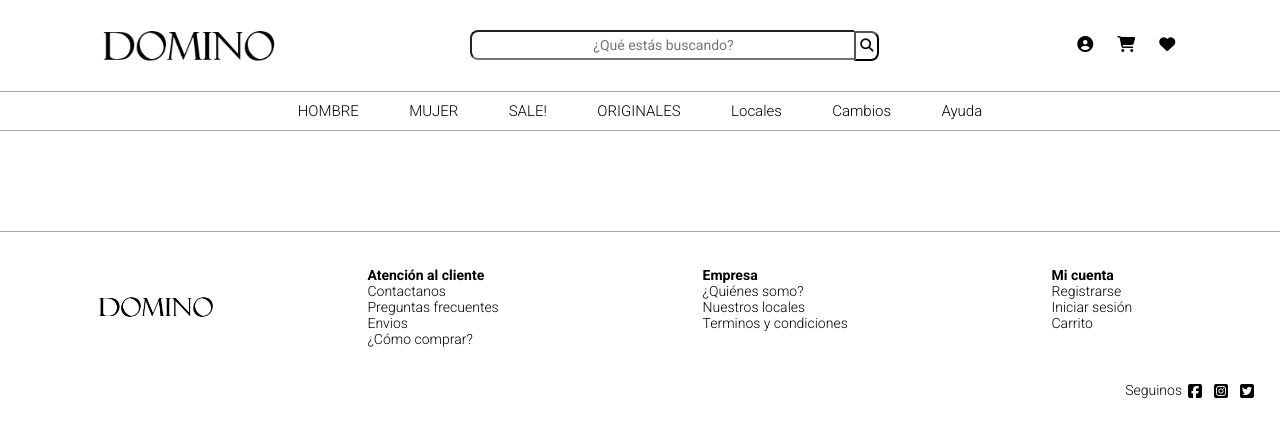
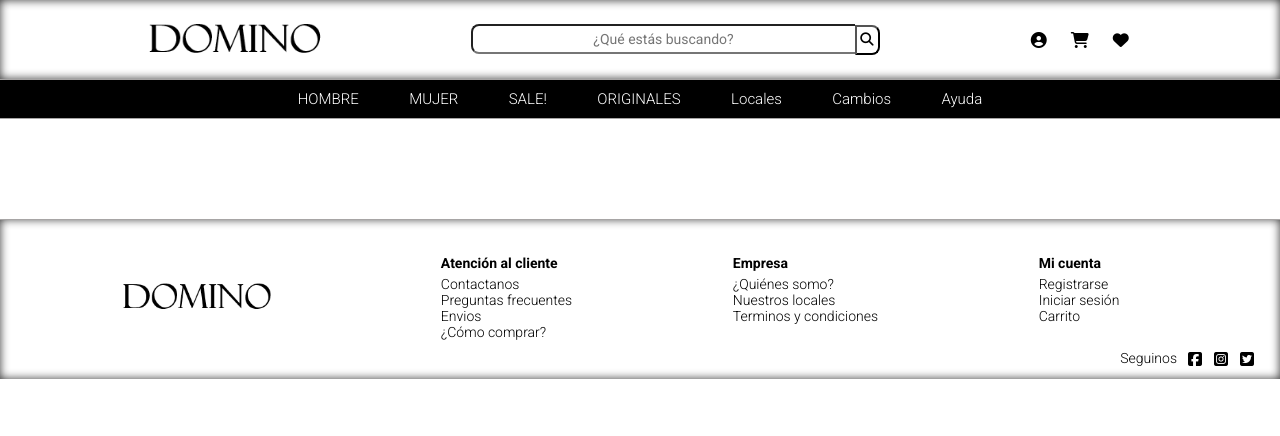
Before and after one commit to adrihui/H-F, a website: page views/index.html in a window 1280 px wide. Drawn offline with Linux system fonts and the light colour scheme.

Commit message:
cambios nuevos

```diff
--- a/public/css/general.css
+++ b/public/css/general.css
@@ -1,5 +1,5 @@
 @import url('https://fonts.googleapis.com/css2?family=Roboto:wght@300;400;500;700&display=swap');
-@import url('https://fonts.googleapis.com/css2?family=Open+Sans&display=swap');
+@import url('https://fonts.googleapis.com/css2?family=Open+Sans:ital,wght@0,400;0,600;1,700&display=swap');
 
 
 *{
@@ -17,6 +17,10 @@ li{
     list-style: none;
 }
 
+header a:hover, footer a:hover, .fa-heart:hover{
+    color: grey;
+}
+
 .fa-twitter-square:hover{
     color: lightskyblue;
 }
@@ -28,7 +32,3 @@ li{
 .fa-instagram-square:hover{
     color: violet
 }
-
-.fa-user-circle:hover, .fa-shopping-cart:hover, .fa-heart:hover, .fa-bars:hover, .fa-search:hover, .nav-principal li a:hover, footer article a:hover{
-    color: grey;
-}
--- a/public/css/index.css
+++ b/public/css/index.css
@@ -1,10 +1,11 @@
 /*---------- header ----------*/
-
 header .header-sup{
+    height: 60px;
     display: flex;
     flex-direction: row;
-    justify-content: space-around;
+    justify-content: space-evenly;
     border-bottom: solid 1px rgb(167, 165, 165);
+    box-shadow: 0px 0px 10px 0px #333 inset;
 }
 
 header .logo{
@@ -17,8 +18,8 @@ header .logo img{
 }
 
 header .buscador{
-    padding: 30px 0;
     display: none;
+    align-self: center;
 }
 
 header .buscar{
@@ -41,14 +42,24 @@ header .burger-buscar{
     order: -1;
 }
 
+header nav{
+    display: flex;
+    align-self: center;
+    flex-direction: column;
+}
+
 header .nav1, header .nav2{
     display: flex;
-    padding: 24% 0;
+    margin-top: 0;
+    margin-bottom: 0rem;
+    padding-left: 0rem;
 }
+
 
 header .nav1 i, header .nav2 i{
     padding: 6px 8px;
 }
+
 
 header .nav2 li:last-child{
     display: none;
@@ -60,6 +71,8 @@ header .nav-principal{
     padding: 10px;
     border-bottom: solid 1px rgb(167, 165, 165);
     display: none;
+    background-color: rgb(0, 0, 0);
+    margin-bottom: 0em;
  }
 
 header .nav-principal li{
@@ -72,6 +85,7 @@ header .nav-principal li{
 header .nav-principal li a{
     font-weight: lighter;
     font-size: 15px;
+    color: white;
 }
 
 
@@ -82,6 +96,11 @@ main{
 
 
 /*---------- footer ----------*/
+
+footer{
+    box-shadow: 0px 0px 10px 0px #333 inset;
+}
+
 footer section{
     display: flex;
     flex-direction: column;
@@ -109,13 +128,21 @@ footer section article{
     margin: 0 10%;
 }
 
+footer section article ul{
+    margin-bottom: 0rem;
+    padding-left: 0rem;
+}
+
 footer section article ul h4{
     border-bottom: solid 1px rgb(167, 165, 165);
+    margin-bottom: 0rem;
+    padding-left: 0rem;
+    font-size: 14px;
+    padding-bottom: 5px;
 }
 
 footer .redes{
     display: flex;
-    flex-direction: row;
     justify-content:flex-end;
     padding-bottom: 20px;
 }
@@ -123,11 +150,13 @@ footer .redes{
 footer .redes p{
     font-weight: lighter;
     font-size: 13px;
+    padding-right: 5px;
 }
 
 footer .redes ul{
     display: flex;
-    flex-direction: row;
+    margin-bottom: 0rem;
+    padding-left: 0rem;
 }
 
 footer .redes ul i{
@@ -142,6 +171,9 @@ footer .redes ul li:last-child{
 @media (min-width: 426px){
 
     /*---------- header ----------*/
+    header .header-sup{
+        height: 80px;
+    }
     header .logo img{
         width: 20vw;
     }
@@ -153,10 +185,10 @@ footer .redes ul li:last-child{
     }
     header .nav2{
         justify-content:flex-end;
-        padding-top: 30px;
     }
     header .nav2 i{
         padding: 6px 12px;
+
     }
     header .nav2 li:last-child{
         display: flex;
@@ -166,7 +198,7 @@ footer .redes ul li:last-child{
     footer section{
         justify-content: space-around;
         flex-grow: 0.5;
-        padding: 30px 0 30px;
+        padding: 30px 0 10px;
     }
     footer .logo{
         align-self: center;
@@ -177,19 +209,20 @@ footer .redes ul li:last-child{
     }
     footer .info{
         display: flex;
-        flex-direction: row;
-        justify-content: space-around;
+        justify-content: space-evenly;
     }
     footer section article{
         font-size: 12px;
         flex-grow: 0.15;
-        padding: 30px 0 0 35px;
         margin: 0;
+        padding: 20px 0;
+        align-items: center;
     }
 
     footer section article ul h4{
         border-bottom: none;
     }
+
     footer .redes p{
         font-size: 12px;
     }
@@ -207,10 +240,11 @@ footer .redes ul li:last-child{
     /*---------- footer ----------*/
     footer section{
         flex-direction: row;
-        padding: 35px 0;
+        padding: 35px 0 10px;
     }
     footer .logo img{
         width: 15vw;
+        margin-left: 30px;
     }
     footer .logo{
         flex-grow: 0.3;
@@ -220,20 +254,27 @@ footer .redes ul li:last-child{
     }
     footer section article{
         padding: 0;
+        align-items:flex-start;
     }
+
+    footer .redes {
+        padding-bottom: 10px;
+    }
+
     footer section article, footer .redes p{
         font-size: 14px;
     }
 }
 
 @media (min-width: 1025px){
-    /*---------- header ----------*/
+    /* header */
     header .logo img{
         width: 15vw;
     }
 
-    /*---------- footer ----------*/
+    /* footer */
     footer .logo img{
-        width: 10vw;
+        width: 13vw;
+
     }
 }
--- a/views/index.html
+++ b/views/index.html
@@ -11,24 +11,29 @@
 </head>
 
 <body>
+
+
+
     <header>
         <section class="header-sup">
-            <div class="logo"><img src="/img/domino 8.png" alt="Logo"></div>
+            <div class="logo">
+                <a href="/"><img src="/img/domino8.png" alt="Logo"></a>
+            </div>
             <div class="buscador">
                 <form action=""><input class="buscar" type="text" placeholder="¿Qué estás buscando?"><button
                         type="submit"><i class="fas fa-search"></i></button></form>
             </div>
             <nav class="burger-buscar">
                 <ul class="nav1">
-                    <li><a href=""><i class="fas fa-bars"></i></i></a></li>
-                    <li><a href=""><i class="fas fa-search"></i></a></i></li>
+                    <li><a href=""><i class="fas fa-bars"></i></a></li>
+                    <li><a href=""><i class="fas fa-search"></i></a></li>
                 </ul>
             </nav>
             <nav>
                 <ul class="nav2">
                     <li><a href="/iniciar"><i class="fas fa-user-circle"></i></a></li>
-                    <li><a href="/carrito"><i class="fas fa-shopping-cart"></i></a></i></li>
-                    <li><a href="/favorito"><i class="fas fa-heart"></i></i></a></li>
+                    <li><a href="/carrito"><i class="fas fa-shopping-cart"></i></a></li>
+                    <li><a href="/favorito"><i class="fas fa-heart"></i></a></li>
                 </ul>
             </nav>
 
@@ -47,16 +52,24 @@
             </nav>
         </section>
     </header>
+
+
+
     <main>
 
     </main>
+
+
+
     <footer>
         <section>
-            <div class="logo"><img class="domino" src="/img/domino 8.png" alt="Logo" width="220"></div>
+            <div class="logo"><a href="/"><img src="/img/domino8.png" alt="Logo"></a></div>
             <div class="info">
                 <article>
                     <ul>
+                        <li>
                             <h4>Atención al cliente</h4>
+                        </li>
                         <li><a href="">Contactanos</a></li>
                         <li><a href="">Preguntas frecuentes</a></li>
                         <li><a href="">Envios</a></li>
@@ -65,7 +78,9 @@
                 </article>
                 <article>
                     <ul>
+                        <li>
                             <h4>Empresa</h4>
+                        </li>
                         <li><a href="">¿Quiénes somo?</a></li>
                         <li><a href="">Nuestros locales</a></li>
                         <li><a href="">Terminos y condiciones</a></li>
@@ -73,7 +88,9 @@
                 </article>
                 <article>
                     <ul>
+                        <li>
                             <h4>Mi cuenta</h4>
+                        </li>
                         <li><a href="">Registrarse</a></li>
                         <li><a href="">Iniciar sesión</a></li>
                         <li><a href="">Carrito</a></li>
@@ -85,11 +102,14 @@
             <p>Seguinos</p>
             <ul>
                 <li><a href="https://facebook.com" target="_blank"><i class="fab fa-facebook-square"></i></a></li>
-                <li><a href="https://instagram.com" target="_blank"><i class="fab fa-instagram-square"></i></i></a></li>
+                <li><a href="https://instagram.com" target="_blank"><i class="fab fa-instagram-square"></i></a></li>
                 <li><a href="https://twitter.com" target="_blank"><i class="fab fa-twitter-square"></i></a></li>
             </ul>
         </div>
     </footer>
+
+
+
 </body>
 
 </html>
```
Also changed, not shown: public/img/domino8.png (renamed from public/img/domino 8.png). Lines whose indentation alone changed are shown as unchanged.
